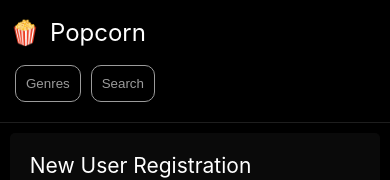
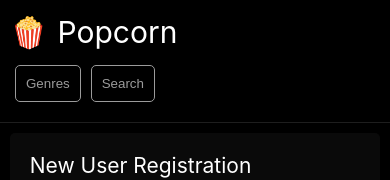
Before and after one commit to intrvertmichael/popcorn, a Next.js app: page /auth in a window 390 px wide. Shown: the top 180 px of the page. Built offline with nearby package versions, Linux system fonts and the light colour scheme; no server answers.

Commit message:
header in single bar when reach mobile

```diff
--- a/components/Header/index.js
+++ b/components/Header/index.js
@@ -48,7 +48,7 @@ const Header = () => {
 	if (onAuthPage) rightComp = <div></div>
 	if (firebaseUser)
 		rightComp = (
-			<div>
+			<div className={styles.right}>
 				<button
 					className={styles.logout_btn}
 					onClick={() => {
@@ -77,6 +77,7 @@ const Header = () => {
 
 			<div className={styles.header}>
 				<div className={styles.left}>
+					<div>
 						<Link href='/'>
 							<a>
 								<h1>
@@ -85,8 +86,12 @@ const Header = () => {
 							</a>
 						</Link>
 						<h2>Find what to watch</h2>
+					</div>
+
+					<div>
 						<button onClick={handleGenreBtn}> Genres </button>
 						<button onClick={handleSearchBtn}> Search </button>
+					</div>
 				</div>
 
 				{rightComp}
--- a/styles/Header.module.css
+++ b/styles/Header.module.css
@@ -74,7 +74,6 @@ Colors
 	margin: 20px auto;
 	padding: 0px;
 	padding-bottom: 30px;
-	border-bottom: 1px solid rgb(30, 30, 30);
 }
 
 .genre_list li {
@@ -99,7 +98,7 @@ Colors
 	background: none;
 	color: #9b9b9b;
 	border: 1px solid #9b9b9b;
-	border-radius: 10px;
+	border-radius: 5px;
 	margin: 0px 5px;
 	padding: 10px;
 	cursor: pointer;
@@ -122,6 +121,8 @@ Colors
 @media only screen and (max-width: 500px) {
 	.header {
 		padding: 0px 10px;
+		display: flex;
+		align-items: flex-end;
 	}
 
 	.header h3 {
@@ -134,13 +135,25 @@ Colors
 	}
 
 	.header h1 {
-		font-size: 24px;
+		font-size: 30px;
+		display: block;
+		margin: 0px;
+		margin-bottom: 10px;
+		margin-top: 20px;
 	}
 
-	.left h1 {
-		display: block;
-		margin-bottom: 10px;
-		margin-left: 0px;
+	.left {
+		width: 175px;
+		display: flex;
+		flex-direction: column;
+	}
+
+	.right {
+		display: flex;
+		flex-direction: row-reverse;
+		justify-content: flex-start;
+		width: 55%;
+		padding-bottom: 10px;
 	}
 
 	.left button {
@@ -150,6 +163,7 @@ Colors
 	.logout_btn {
 		display: block;
 		margin-bottom: 10px;
+		margin-left: 10px;
 		padding: 10px;
 	}
 }
```
Lines whose indentation alone changed are shown as unchanged.
